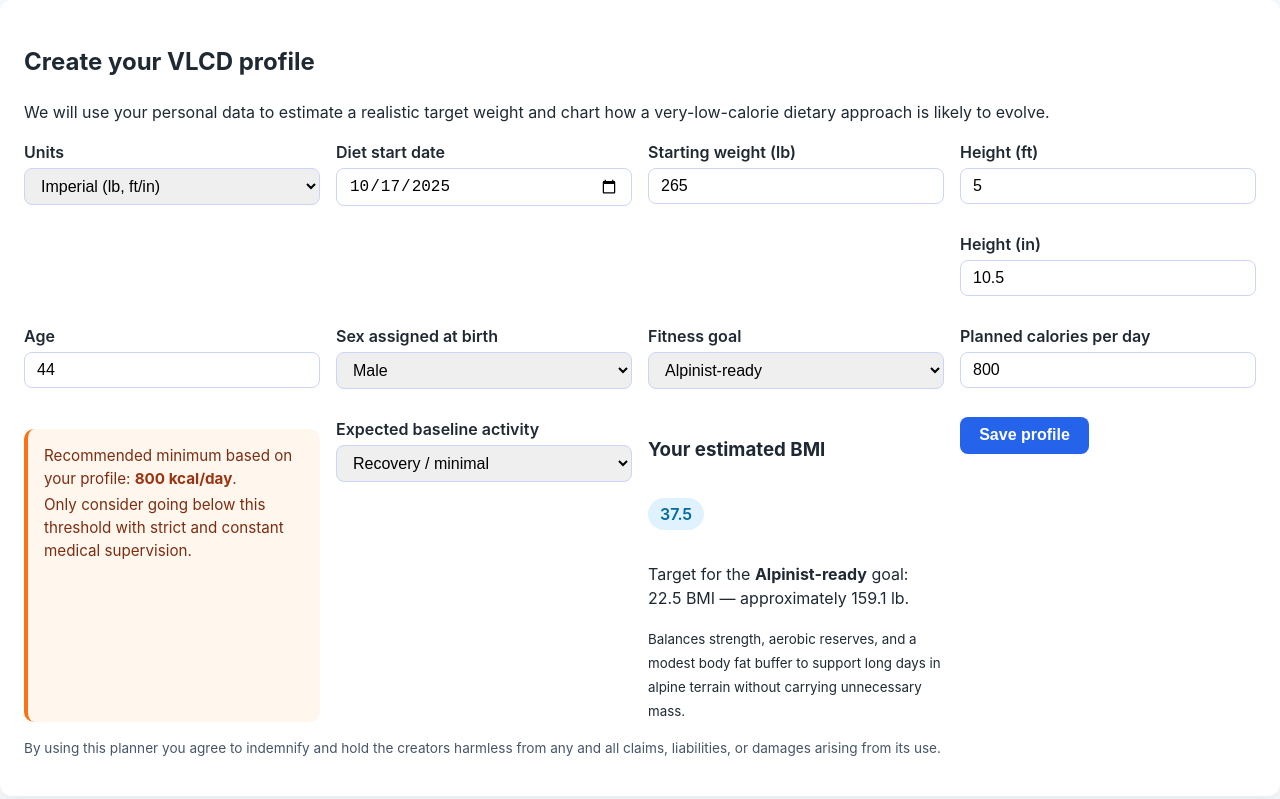
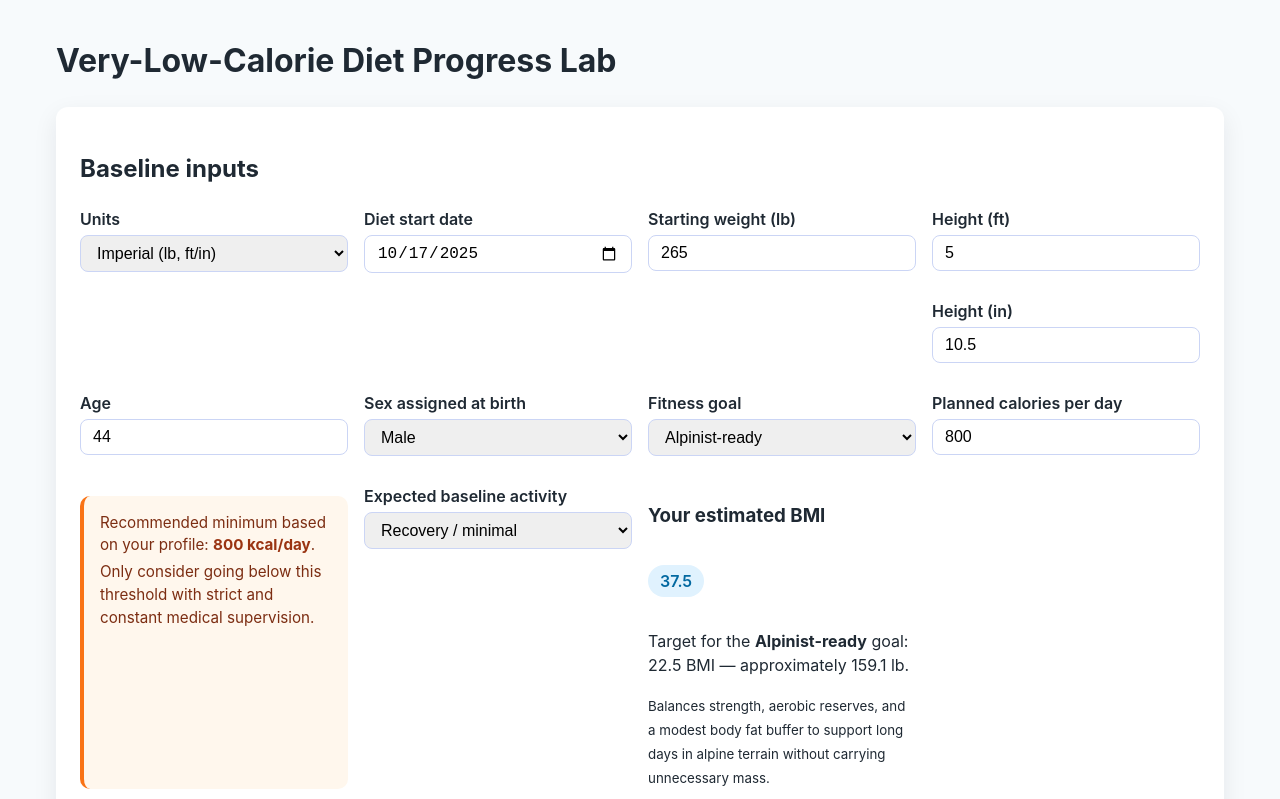
Before and after one commit to jaredj/vlcd, a React (Vite) app: page / in a window 1280 px wide. Shown: the top 799 px of the page. Built offline with nearby package versions, Linux system fonts and the light colour scheme.

Commit message:
Integrate profile inputs into dashboard

```diff
--- a/src/components/Dashboard.tsx
+++ b/src/components/Dashboard.tsx
@@ -3,29 +3,27 @@ import type { JSX } from 'react';
 import { formatISO } from 'date-fns';
 import { useAppState } from '../lib/state';
 import { generateProjections } from '../lib/modeling';
-import ProfileSetup from './ProfileSetup';
 import ProfileSummary from './ProfileSummary';
 import ProjectionChart from './ProjectionChart';
 import PlanAdjustments from './PlanAdjustments';
 import MeasurementForm from './MeasurementForm';
 import MethodologyDetails from './MethodologyDetails';
 import { formatWeight } from '../utils/conversions';
+import ProfileInputsPanel from './ProfileInputsPanel';
 
 export default function Dashboard(): JSX.Element {
   const { state } = useAppState();
   const projection = useMemo(() => generateProjections(state, 420), [state]);
-
-  if (!state.profile) {
-    return <ProfileSetup />;
-  }
-
-  const unit = state.profile.unitSystem;
+  const unit = state.profile?.unitSystem;
   const todayIso = formatISO(new Date(), { representation: 'date' });
   const todayEntry = projection.projections.find((entry) => entry.date === todayIso) ?? projection.projections[0];
 
   return (
     <main>
       <h1>Very-Low-Calorie Diet Progress Lab</h1>
+      <ProfileInputsPanel />
+      {unit ? (
+        <>
           <ProfileSummary projection={projection} />
           <section>
             <h2>Energy balance snapshot</h2>
@@ -57,6 +55,12 @@ export default function Dashboard(): JSX.Element {
           </section>
           <PlanAdjustments projections={projection.projections} unit={unit} />
           <MeasurementForm key={`${unit}-${Math.round(state.profile.startWeightKg)}`} unit={unit} />
+        </>
+      ) : (
+        <section>
+          <p>Enter your baseline data above to generate a projection.</p>
+        </section>
+      )}
       <MethodologyDetails />
     </main>
   );
--- a/src/components/ProfileForm.tsx
+++ b/src/components/ProfileForm.tsx
@@ -1,4 +1,4 @@
-import React, { useEffect, useMemo, useState } from 'react';
+import React, { startTransition, useEffect, useMemo, useRef, useState } from 'react';
 import type { JSX } from 'react';
 import { getGoalInfo, GOALS } from '../lib/goals';
 import { ACTIVITY_LABELS } from '../lib/activity';
@@ -41,6 +41,7 @@ export interface ProfileFormProps {
   onSubmit: (profile: Profile) => void;
   submitLabel: string;
   onAfterSubmit?: () => void;
+  autoSubmit?: boolean;
 }
 
 function createInitialState(profile: Profile | null): FormState {
@@ -76,11 +77,21 @@ function createInitialState(profile: Profile | null): FormState {
   };
 }
 
-export default function ProfileForm({ profile, onSubmit, submitLabel, onAfterSubmit }: ProfileFormProps): JSX.Element {
+export default function ProfileForm({
+  profile,
+  onSubmit,
+  submitLabel,
+  onAfterSubmit,
+  autoSubmit = false
+}: ProfileFormProps): JSX.Element {
   const [form, setForm] = useState<FormState>(() => createInitialState(profile));
+  const lastSubmitted = useRef<string | null>(null);
 
   useEffect(() => {
-    setForm(createInitialState(profile));
+    startTransition(() => {
+      setForm(createInitialState(profile));
+    });
+    lastSubmitted.current = null;
   }, [profile]);
 
   const { heightCm, weightKg } = useMemo(() => {
@@ -90,6 +101,21 @@ export default function ProfileForm({ profile, onSubmit, submitLabel, onAfterSub
 
     return { heightCm: nextHeightCm, weightKg: nextWeightKg };
   }, [form.heightCm, form.heightFeet, form.heightInches, form.startWeight, form.unitSystem]);
+
+  const normalizedProfile: Profile = useMemo(
+    () => ({
+      unitSystem: form.unitSystem,
+      startDate: form.startDate,
+      startWeightKg: weightKg,
+      heightCm,
+      age: form.age,
+      sex: form.sex,
+      goal: form.goal,
+      defaultCalories: form.defaultCalories,
+      defaultActivityLevel: form.defaultActivityLevel
+    }),
+    [form.age, form.defaultActivityLevel, form.defaultCalories, form.goal, form.sex, form.startDate, form.unitSystem, heightCm, weightKg]
+  );
 
   const profilePreviewBmi = bmi(weightKg, heightCm);
   const goalInfo = useMemo(() => getGoalInfo(form.goal), [form.goal]);
@@ -105,6 +131,24 @@ export default function ProfileForm({ profile, onSubmit, submitLabel, onAfterSub
     [form.age, form.sex, heightCm, weightKg]
   );
   const isBelowMinimum = form.defaultCalories < minimumSafeCalories;
+  const canAutoSubmit =
+    Boolean(form.startDate) &&
+    weightKg > 0 &&
+    heightCm > 0 &&
+    form.age >= 18 &&
+    form.defaultCalories > 0;
+
+  useEffect(() => {
+    if (!autoSubmit || !canAutoSubmit) {
+      return;
+    }
+    const serialized = JSON.stringify(normalizedProfile);
+    if (lastSubmitted.current === serialized) {
+      return;
+    }
+    onSubmit(normalizedProfile);
+    lastSubmitted.current = serialized;
+  }, [autoSubmit, canAutoSubmit, normalizedProfile, onSubmit]);
 
   function handleUnitChange(event: React.ChangeEvent<HTMLSelectElement>) {
     const unit = event.target.value as UnitSystem;
@@ -137,17 +181,6 @@ export default function ProfileForm({ profile, onSubmit, submitLabel, onAfterSub
 
   function handleSubmit(event: React.FormEvent<HTMLFormElement>) {
     event.preventDefault();
-    const normalizedProfile: Profile = {
-      unitSystem: form.unitSystem,
-      startDate: form.startDate,
-      startWeightKg: weightKg,
-      heightCm,
-      age: form.age,
-      sex: form.sex,
-      goal: form.goal,
-      defaultCalories: form.defaultCalories,
-      defaultActivityLevel: form.defaultActivityLevel
-    };
     onSubmit(normalizedProfile);
     onAfterSubmit?.();
   }
@@ -298,9 +331,11 @@ export default function ProfileForm({ profile, onSubmit, submitLabel, onAfterSub
         </p>
         <small>{goalInfo.description}</small>
       </div>
-      <div>
-        <button type="submit">{submitLabel}</button>
-      </div>
+      {!autoSubmit && (
+        <div>
+          <button type="submit">{submitLabel}</button>
+        </div>
+      )}
     </form>
   );
 }
--- /dev/null
+++ b/src/components/ProfileInputsPanel.tsx
@@ -0,0 +1,22 @@
+import React from 'react';
+import type { JSX } from 'react';
+import { useAppState } from '../lib/state';
+import ProfileForm from './ProfileForm';
+import LiabilityNotice from './LiabilityNotice';
+
+export default function ProfileInputsPanel(): JSX.Element {
+  const { state, setProfile, reset } = useAppState();
+
+  return (
+    <section>
+      <h2>Baseline inputs</h2>
+      <ProfileForm profile={state.profile} onSubmit={setProfile} submitLabel="Save profile" autoSubmit />
+      <div style={{ marginTop: '0.75rem' }}>
+        <button type="button" style={{ background: '#ef4444' }} onClick={() => reset()}>
+          Reset everything
+        </button>
+      </div>
+      <LiabilityNotice />
+    </section>
+  );
+}
--- a/src/components/ProfileSetup.tsx
+++ /dev/null
@@ -1,36 +0,0 @@
-import React from 'react';
-import type { JSX } from 'react';
-import { useAppState } from '../lib/state';
-import type { Profile } from '../types';
-import LiabilityNotice from './LiabilityNotice';
-import ProfileForm from './ProfileForm';
-
-interface ProfileSetupProps {
-  onComplete?: () => void;
-}
-
-export default function ProfileSetup({ onComplete }: ProfileSetupProps): JSX.Element {
-  const { state, setProfile } = useAppState();
-  const existingProfile = state.profile;
-
-  function handleSubmit(profile: Profile) {
-    setProfile(profile);
-    onComplete?.();
-  }
-
-  return (
-    <section>
-      <h2>{existingProfile ? 'Update your profile' : 'Create your VLCD profile'}</h2>
-      <p>
-        We will use your personal data to estimate a realistic target weight and chart how a very-low-calorie dietary approach is
-        likely to evolve.
-      </p>
-      <ProfileForm
-        profile={existingProfile}
-        onSubmit={handleSubmit}
-        submitLabel={existingProfile ? 'Update profile' : 'Save profile'}
-      />
-      <LiabilityNotice />
-    </section>
-  );
-}
--- a/src/components/ProfileSummary.tsx
+++ b/src/components/ProfileSummary.tsx
@@ -2,21 +2,19 @@ import React from 'react';
 import type { JSX } from 'react';
 import { differenceInCalendarDays, format, parseISO } from 'date-fns';
 import { useAppState } from '../lib/state';
-import ProfileSetup from './ProfileSetup';
 import type { ProjectionResult } from '../lib/modeling';
 import { formatWeight } from '../utils/conversions';
-import ProfileForm from './ProfileForm';
 
 interface ProfileSummaryProps {
   projection: ProjectionResult;
 }
 
 export default function ProfileSummary({ projection }: ProfileSummaryProps): JSX.Element {
-  const { state, reset, setProfile } = useAppState();
+  const { state } = useAppState();
   const profile = state.profile;
 
   if (!profile) {
-    return <ProfileSetup />;
+    return null;
   }
 
   const unit = profile.unitSystem;
@@ -32,7 +30,6 @@ export default function ProfileSummary({ projection }: ProfileSummaryProps): JSX
     : null;
 
   return (
-    <>
     <section>
       <h2>Your plan overview</h2>
       <p>
@@ -61,24 +58,10 @@ export default function ProfileSummary({ projection }: ProfileSummaryProps): JSX
               ).
             </p>
           ) : (
-              <p>No predicted date yet — adjust calories or activity to drive further change.</p>
+            <p>Target arrival pending additional progress.</p>
           )}
-            <p style={{ marginTop: '0.75rem' }}>
-              Tune your baseline assumptions directly below to see an updated projection without leaving this dashboard.
-            </p>
         </div>
       </div>
     </section>
-      <section>
-        <h2>Adjust your baseline inputs</h2>
-        <p>Update any of the original profile values from right here. Changes save immediately when you submit the form.</p>
-        <ProfileForm profile={profile} onSubmit={setProfile} submitLabel="Save profile changes" />
-        <div style={{ marginTop: '0.75rem' }}>
-          <button type="button" style={{ background: '#ef4444' }} onClick={() => reset()}>
-            Reset everything
-          </button>
-        </div>
-      </section>
-    </>
   );
 }
```
Also changed, not shown: 2 other files (tests, documents, lock files or other folders). Lines whose indentation alone changed are shown as unchanged.
